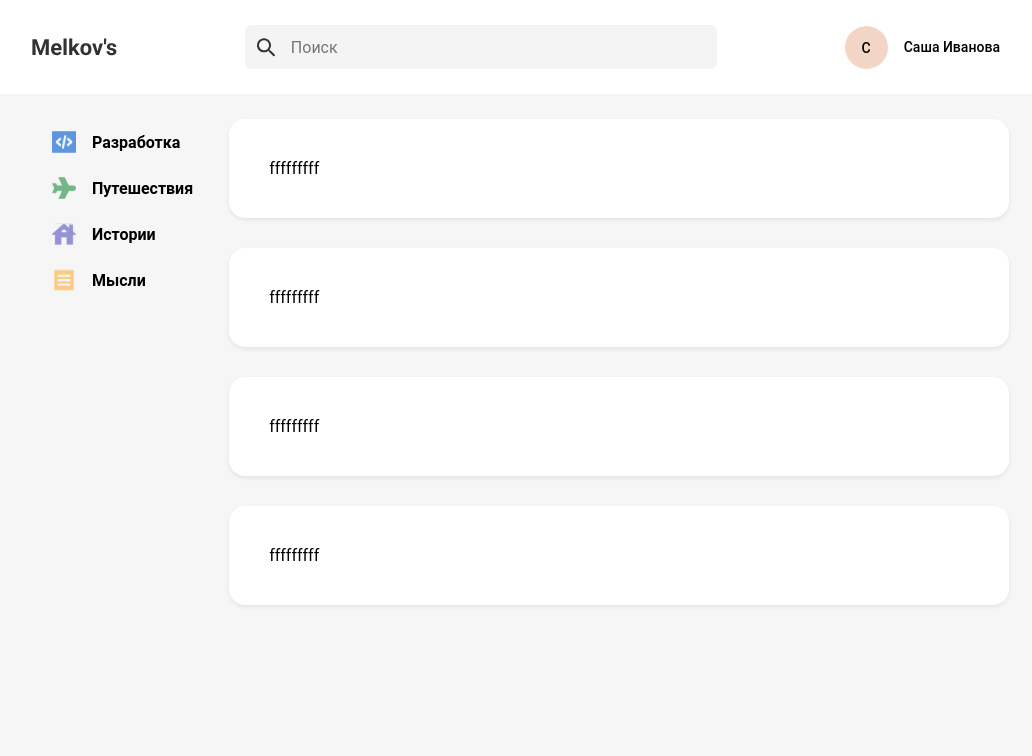
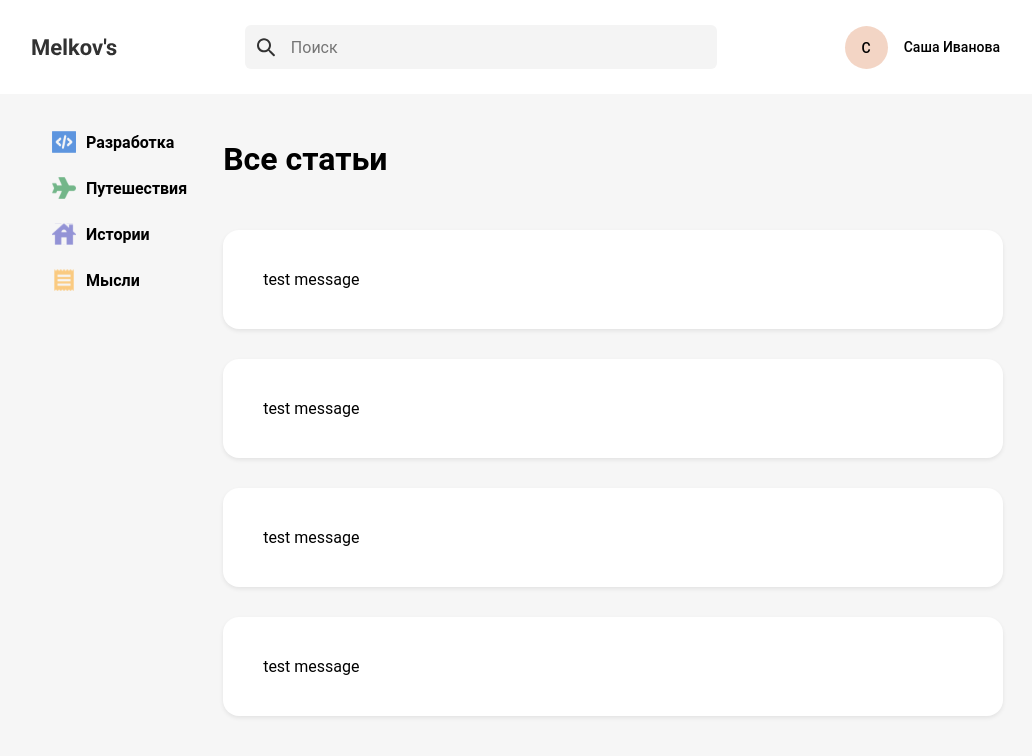
Before and after one commit to Beam-K/Dimin-s_blog, a React (Create React App) app: page / in a window 1280 px wide. Shown: the top 756 px of the page, without its empty margins (124-1156 px from the left). Built offline with nearby package versions, Linux system fonts and the light colour scheme.

Commit message:
Finish sidebar implementation
Add hover effects and active state styling
Complete section switching functionality
Next: ad layout and Markdown to HTML conversion

```diff
--- a/src/App.tsx
+++ b/src/App.tsx
@@ -2,14 +2,16 @@ import React from 'react';
 import styles from './App.module.css';
 import Header from "./components/layout/Header/Header";
 import Main from "./components/layout/Main/main";
+import {CategoryProvider} from "./context/CategoryContext"
 
 function App() {
     return (
-        <div className={styles.App}>
-            <Header/>
-            <Main/>
-
-        </div>
+        <CategoryProvider>
+            <div className={styles.App}>
+                <Header/>
+                <Main/>
+            </div>
+        </CategoryProvider>
     );
 }
 
--- a/src/components/layout/Main/blockOfNotes/blockOfNotes.module.css
+++ b/src/components/layout/Main/blockOfNotes/blockOfNotes.module.css
@@ -2,4 +2,6 @@
     display: flex;
     flex-direction: column;
     gap: 30px;
+
+    align-items: flex-start;
 }
--- a/src/components/layout/Main/blockOfNotes/blockOfNotes.tsx
+++ b/src/components/layout/Main/blockOfNotes/blockOfNotes.tsx
@@ -1,10 +1,17 @@
 import React from 'react';
 import styles from './blockOfNotes.module.css';
 import Post from "../../../ui/Post/post";
+import {useCategory} from '../../../../context/CategoryContext';
 
 function BlockOfNotes() {
+
+    const {activeCategory, categories} = useCategory();
     return (
         <div className={styles.blockOfNotes}>
+            <div>
+                <h1>{categories[activeCategory]}</h1>
+            </div>
+
             <Post/>
             <Post/>
             <Post/>
--- a/src/components/layout/Main/sidebar/sidebar.module.css
+++ b/src/components/layout/Main/sidebar/sidebar.module.css
@@ -1,6 +1,7 @@
 .sidebar {
     display: flex;
     flex-direction: column;
+    column-gap: 16px;
 
 }
 
@@ -10,7 +11,7 @@
     flex-direction: row;
     justify-content: center;
     align-items: center;
-    gap: 16px;
+    gap: 10px;
     padding: 8px 20px;
     border-radius: 12px;
     font-weight: bold;
@@ -23,9 +24,10 @@
     background-color: #ffffff;
 }
 
-.nav .p {
-    color: purple;
+.nav.active {
+    background-color: #EBEBEB;
 }
+
 
 .menuItem {
     width: 24px;
--- a/src/components/layout/Main/sidebar/sidebar.tsx
+++ b/src/components/layout/Main/sidebar/sidebar.tsx
@@ -6,28 +6,39 @@ import stories from "../../../../assets/icons/category/stories.svg"
 import thoughts from "../../../../assets/icons/category/thoughts.svg"
 import traveling from "../../../../assets/icons/category/traveling.svg"
 
+import {useCategory} from "../../../../context/CategoryContext"
 
 function Sidebar() {
+    const {activeCategory, setActiveCategory} = useCategory();
+
+    const handleCategoryClick = (category: string) => {
+        setActiveCategory(category);
+    };
+
+
     return (
         <div className={styles.sidebar}>
-            <div className={styles.nav}>
-                <img src={development} className={styles.menuItem} alt={development}/>
+
+            <div className={`${styles.nav} ${activeCategory === 'development' ? styles.active : ''}`}
+                 onClick={() => handleCategoryClick('development')}>
+                <img src={development} className={styles.menuItem} alt="Разработка"/>
                 <p>Разработка</p>
             </div>
-            <div className={styles.nav}>
-                <img src={traveling} className={styles.menuItem} alt={development}/>
+            <div className={`${styles.nav} ${activeCategory === 'traveling' ? styles.active : ''}`}
+                 onClick={() => handleCategoryClick('traveling')}>
+                <img src={traveling} className={styles.menuItem} alt="Путешествия"/>
                 <p>Путешествия</p>
             </div>
-            <div className={styles.nav}>
-                <img src={stories} className={styles.menuItem} alt={development}/>
+            <div className={`${styles.nav} ${activeCategory === 'stories' ? styles.active : ''}`}
+                 onClick={() => handleCategoryClick('stories')}>
+                <img src={stories} className={styles.menuItem} alt="Истории"/>
                 <p>Истории</p>
             </div>
-            <div className={styles.nav}>
-                <img src={thoughts} className={styles.menuItem} alt={development}/>
+            <div className={`${styles.nav} ${activeCategory === 'thoughts' ? styles.active : ''}`}
+                 onClick={() => handleCategoryClick('thoughts')}>
+                <img src={thoughts} className={styles.menuItem} alt="Мысли"/>
                 <p>Мысли</p>
             </div>
-
-
         </div>
     );
 }
--- a/src/components/ui/Post/post.tsx
+++ b/src/components/ui/Post/post.tsx
@@ -6,7 +6,7 @@ function Post() {
         <div className={styles.post}>
             <header></header>
             <main className={styles.main}></main>
-            fffffffff
+            test message
             <footer></footer>
         </div>
     );
--- /dev/null
+++ b/src/context/CategoryContext.tsx
@@ -0,0 +1,45 @@
+import React, {createContext, useContext, useState, ReactNode} from 'react';
+
+interface CategoryContextType {
+    activeCategory: string;
+    setActiveCategory: (category: string) => void;
+    categories: Record<string, string>;
+}
+
+export const CategoryContext = createContext<CategoryContextType | undefined>(undefined);
+
+interface CategoryProviderProps {
+    children: ReactNode;
+}
+
+export const CategoryProvider: React.FC<CategoryProviderProps> = ({children}) => {
+    const [activeCategory, setActiveCategory] = useState('all');
+
+    const categories = {
+        all: 'Все статьи',
+        development: 'Разработка',
+        traveling: 'Путешествия',
+        stories: 'Истории',
+        thoughts: 'Мысли'
+    };
+
+    const value: CategoryContextType = {
+        activeCategory,
+        setActiveCategory,
+        categories
+    };
+
+    return (
+        <CategoryContext.Provider value={value}>
+            {children}
+        </CategoryContext.Provider>
+    );
+};
+
+export const useCategory = (): CategoryContextType => {
+    const context = useContext(CategoryContext);
+    if (!context) {
+        throw new Error('useCategory must be used within a CategoryProvider');
+    }
+    return context;
+};
```
